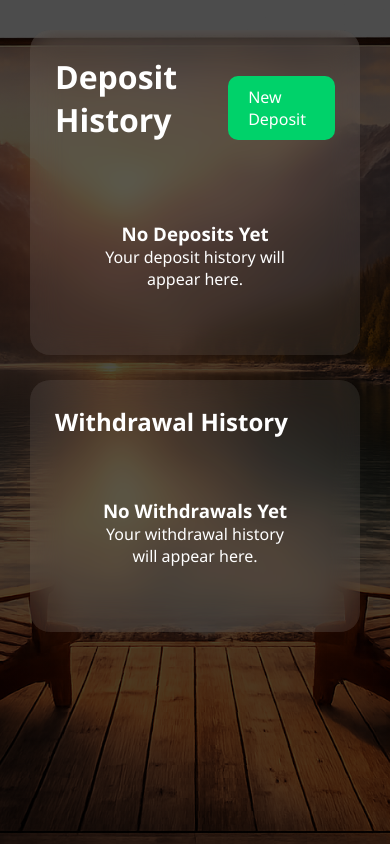
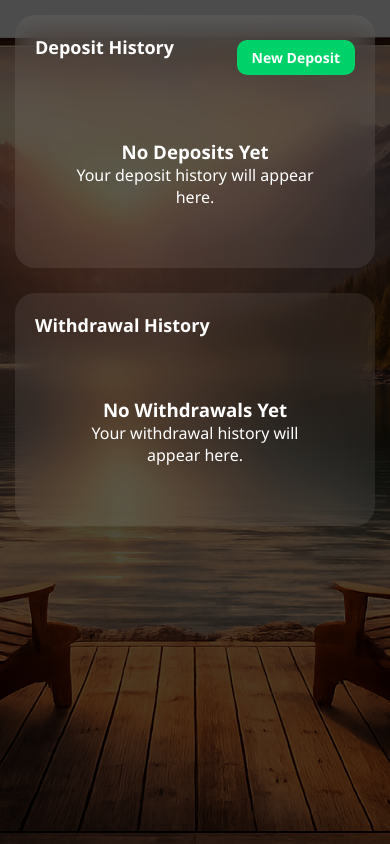
Before and after one commit to placideniyo01-gif/internship, a Django app: page /deposit-history/ in a window 390 px wide. Run offline with Django 5.2, Linux system fonts and the light colour scheme; a user stored in the database is signed in; data comes from the database, SQL or seed files in the repository; data that the repository does not hold is empty.

Commit message:
Improve transaction history responsive tables

```diff
--- a/templates/finance/deposit_history.html
+++ b/templates/finance/deposit_history.html
@@ -3,8 +3,11 @@
 <!DOCTYPE html>
 <html lang="en">
 <head>
+
 <meta charset="UTF-8">
-<meta name="viewport" content="width=device-width, initial-scale=1.0">
+
+<meta name="viewport"
+      content="width=device-width, initial-scale=1.0">
 
 <title>Transaction History</title>
 
@@ -52,24 +55,58 @@ body{
     margin-bottom:25px;
 }
 
-h1,h2{
+h1,
+h2{
     margin-bottom:20px;
+}
+
+.top{
+    display:flex;
+    justify-content:space-between;
+    align-items:center;
+    margin-bottom:20px;
+    gap:15px;
+}
+
+.btn{
+    background:#00d26a;
+    color:white;
+    padding:10px 20px;
+    border-radius:10px;
+    text-decoration:none;
+    font-weight:600;
+}
+
+.btn:hover{
+    opacity:.9;
+}
+
+.table-wrapper{
+    width:100%;
+    overflow-x:auto;
 }
 
 table{
     width:100%;
     border-collapse:collapse;
+    min-width:600px;
 }
 
 th{
     background:#111827;
     padding:15px;
     text-align:left;
+    white-space:nowrap;
 }
 
 td{
     padding:15px;
     border-bottom:1px solid rgba(255,255,255,.1);
+}
+
+.wallet-address{
+    max-width:180px;
+    word-break:break-all;
 }
 
 .pending{
@@ -87,21 +124,6 @@ td{
     font-weight:bold;
 }
 
-.top{
-    display:flex;
-    justify-content:space-between;
-    align-items:center;
-    margin-bottom:20px;
-}
-
-.btn{
-    background:#00d26a;
-    color:white;
-    padding:10px 20px;
-    border-radius:10px;
-    text-decoration:none;
-}
-
 .empty{
     text-align:center;
     padding:40px;
@@ -111,9 +133,54 @@ td{
     margin-bottom:20px;
 }
 
+/* Mobile */
+
+@media(max-width:768px){
+
+    body{
+        padding:15px;
+    }
+
+    .card{
+        padding:20px;
+    }
+
+    .top{
+        flex-direction:row;
+        align-items:center;
+    }
+
+    h1,
+    h2{
+        font-size:18px;
+    }
+
+    .btn{
+        padding:8px 15px;
+        font-size:14px;
+    }
+
+    table{
+        min-width:500px;
+    }
+
+    th,
+    td{
+        padding:12px 10px;
+        font-size:14px;
+    }
+
+    .wallet-address{
+        max-width:120px;
+        font-size:13px;
+    }
+
+}
+
 </style>
 
 </head>
+
 <body>
 
 <div class="container">
@@ -126,21 +193,36 @@ td{
 
             <h1>Deposit History</h1>
 
-            <a href="{% url 'deposit' %}" class="btn">
+            <a href="{% url 'deposit' %}"
+               class="btn">
+
                 New Deposit
+
             </a>
 
         </div>
 
         {% if deposits %}
 
+        <div class="table-wrapper">
+
             <table>
 
+                <thead>
+
                     <tr>
+
                         <th>Amount</th>
+
                         <th>Status</th>
+
                         <th>Date</th>
+
                     </tr>
+
+                </thead>
+
+                <tbody>
 
                     {% for deposit in deposits %}
 
@@ -153,32 +235,48 @@ td{
                         <td>
 
                             {% if deposit.status == "Approved" %}
+
                                 <span class="approved">
+
                                     Approved
+
                                 </span>
 
                             {% elif deposit.status == "Rejected" %}
+
                                 <span class="rejected">
+
                                     Rejected
+
                                 </span>
 
                             {% else %}
+
                                 <span class="pending">
+
                                     Pending
+
                                 </span>
+
                             {% endif %}
 
                         </td>
 
                         <td>
+
                             {{ deposit.created_at|date:"d M Y H:i" }}
+
                         </td>
 
                     </tr>
 
                     {% endfor %}
 
+                </tbody>
+
             </table>
+
+        </div>
 
         {% else %}
 
@@ -187,7 +285,9 @@ td{
             <h3>No Deposits Yet</h3>
 
             <p>
+
                 Your deposit history will appear here.
+
             </p>
 
         </div>
@@ -196,66 +296,102 @@ td{
 
     </div>
 
+
     <!-- WITHDRAWAL HISTORY -->
 
     <div class="card">
 
         <h2 class="section-title">
+
             Withdrawal History
+
         </h2>
 
         {% if withdrawals %}
 
+        <div class="table-wrapper">
+
             <table>
 
+                <thead>
+
                     <tr>
+
                         <th>Amount</th>
+
                         <th>Wallet Address</th>
+
                         <th>Status</th>
+
                         <th>Date</th>
+
                     </tr>
+
+                </thead>
+
+                <tbody>
 
                     {% for withdrawal in withdrawals %}
 
                     <tr>
 
                         <td>
+
                             ${{ withdrawal.amount }}
+
                         </td>
 
-                <td>
+                        <td class="wallet-address">
+
                             {{ withdrawal.wallet_address }}
+
                         </td>
 
                         <td>
 
                             {% if withdrawal.status == "Approved" %}
+
                                 <span class="approved">
+
                                     Approved
+
                                 </span>
 
                             {% elif withdrawal.status == "Rejected" %}
+
                                 <span class="rejected">
+
                                     Rejected
+
                                 </span>
 
                             {% else %}
+
                                 <span class="pending">
+
                                     Pending
+
                                 </span>
+
                             {% endif %}
 
                         </td>
 
                         <td>
+
                             {{ withdrawal.created_at|date:"d M Y H:i" }}
+
                         </td>
 
                     </tr>
 
                     {% endfor %}
 
+                </tbody>
+
             </table>
+
+        </div>
 
         {% else %}
 
@@ -264,7 +400,9 @@ td{
             <h3>No Withdrawals Yet</h3>
 
             <p>
+
                 Your withdrawal history will appear here.
+
             </p>
 
         </div>
```
Lines whose indentation alone changed are shown as unchanged.
